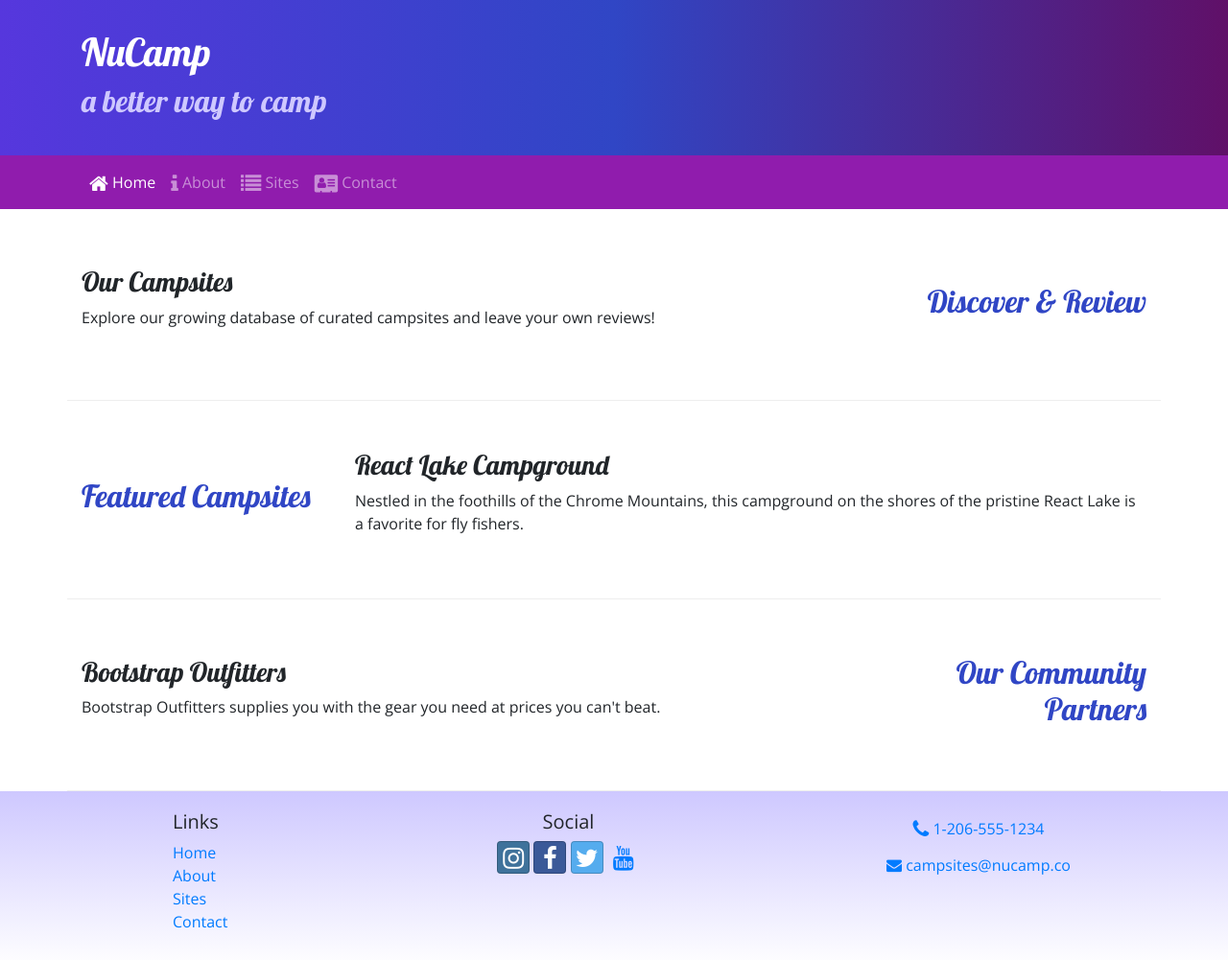
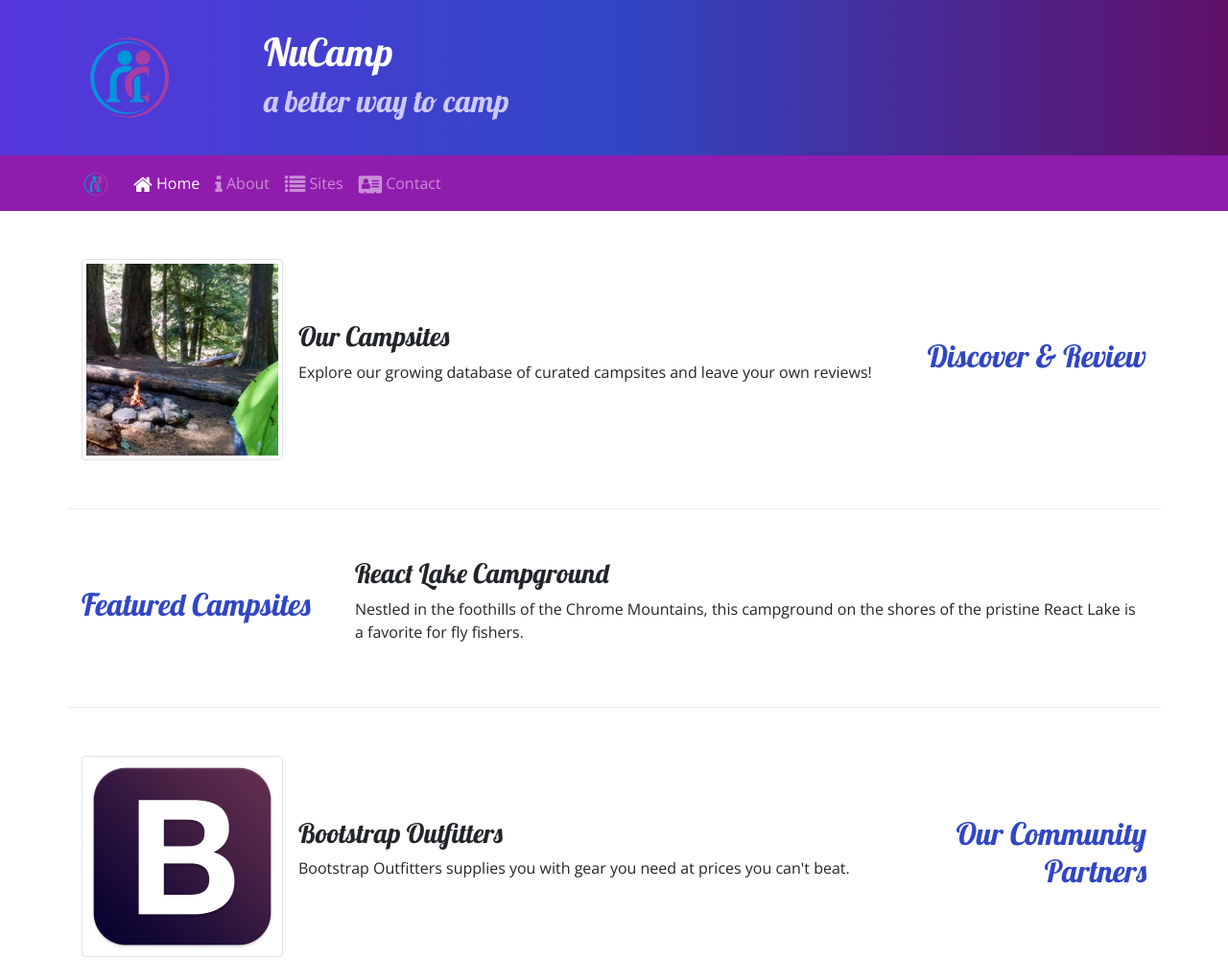
Before and after one commit to ErwinWoz/nucamp-bootstrap, a website: page index.html in a window 1280 px wide. Shown: the top 1001 px of the page at 96% size. Drawn offline with nearby package versions, Linux system fonts and the light colour scheme.

Commit message:
added Images and Media

```diff
--- a/index.html
+++ b/index.html
@@ -22,6 +22,9 @@
     <header class="jumbotron jumbotron-fluid">
         <div class="container"><!-- START container -->
             <div class="row">
+                <div class="col-4 col-sm-3 col-md-2 align-self-center">
+                    <img src="img/logo.png" class="img-fluid" />
+                </div>
                 <div class="col">
                     <h1>NuCamp</h1>
                     <h2>a better way to camp</h2>
@@ -32,6 +35,7 @@
 
     <nav class="navbar navbar-expand-sm navbar-dark sticky-top"><!-- START navigation component -->
         <div class="container">
+            <a class="navbar-brand" href="#"><img src="img/logo.png" height="30" width="30" /> </a>
             <button class="navbar-toggler ml-auto" type="button" data-toggle="collapse" data-target="#nucampNavbar">
                 <span class="navbar-toggler-icon"></span>
             </button>
@@ -52,8 +56,13 @@
                 <h2 class="text-sm-right">Discover & Review</h2>
             </div>
             <div class="col">
-                <h3>Our Campsites</h3>
-                <p class="d-none d-sm-block">Explore our growing database of curated campsites and leave your own reviews!</p>
+                <div class="media">
+                    <img class="d-flex mr-3 img-thumbnail" src="img/breadcrumb-trail-thumb.jpg" alt="Breadcrumb Trail" />
+                    <div class="media-body align-self-center">
+                        <h3>Our Campsites</h3>
+                        <p class="d-none d-sm-block">Explore our growing database of curated campsites and leave your own reviews!</p>
+                    </div>
+                </div>
             </div>
         </div>
 
@@ -72,8 +81,13 @@
                 <h2 class="text-sm-right">Our Community Partners</h2>
             </div>
             <div class="col">
-                <h3>Bootstrap Outfitters</h3>
-        		<p class="d-none d-sm-block">Bootstrap Outfitters supplies you with the gear you need at prices you can't beat.</p>
+                <div class="media">
+                    <img class="d-flex mr-3 img-thumbnail " src="img/bootstrap-thumb.png" alt="Bootstrap Outfitters">
+                    <div class="media-body align-self-center">
+                        <h3>Bootstrap Outfitters</h3>
+        				<p class="d-none d-sm-block">Bootstrap Outfitters supplies you with gear you need at prices you can't beat.</p>
+                    </div>
+                </div>
             </div>
         </div>
     </div><!-- END container -->
```
Also changed, not shown: aboutus.html (+4 -0 lines), contactus.html (+4 -0 lines), img/bootstrap-thumb.png (added), img/breadcrumb-trail-thumb.jpg (added), img/breadcrumb-trail.jpg (added), img/chrome-river-thumb.jpg (added), img/chrome-river.jpg (added), img/logo.png (added), img/react-lake-thumb.jpg (added), img/react-lake.jpg (added).
